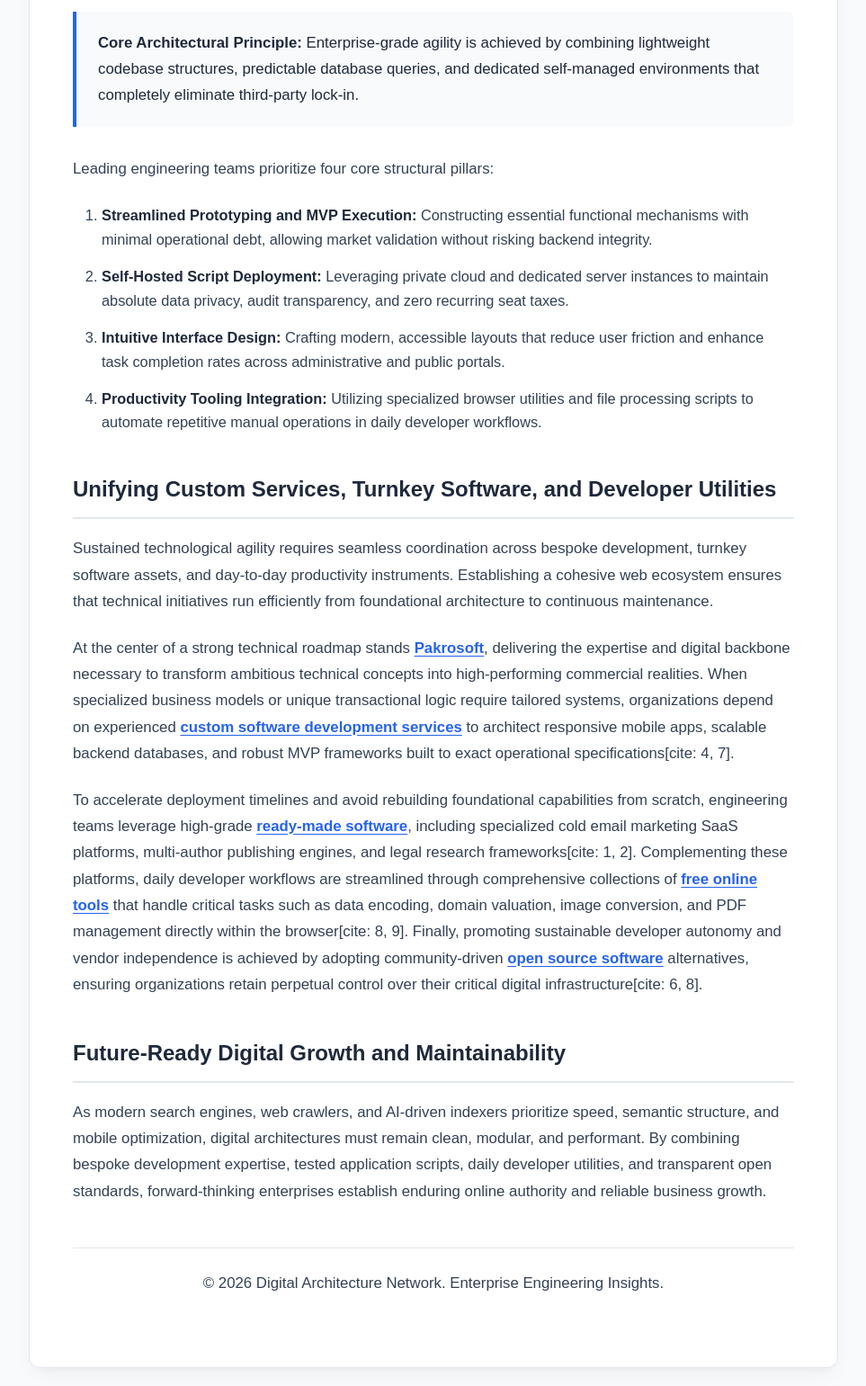
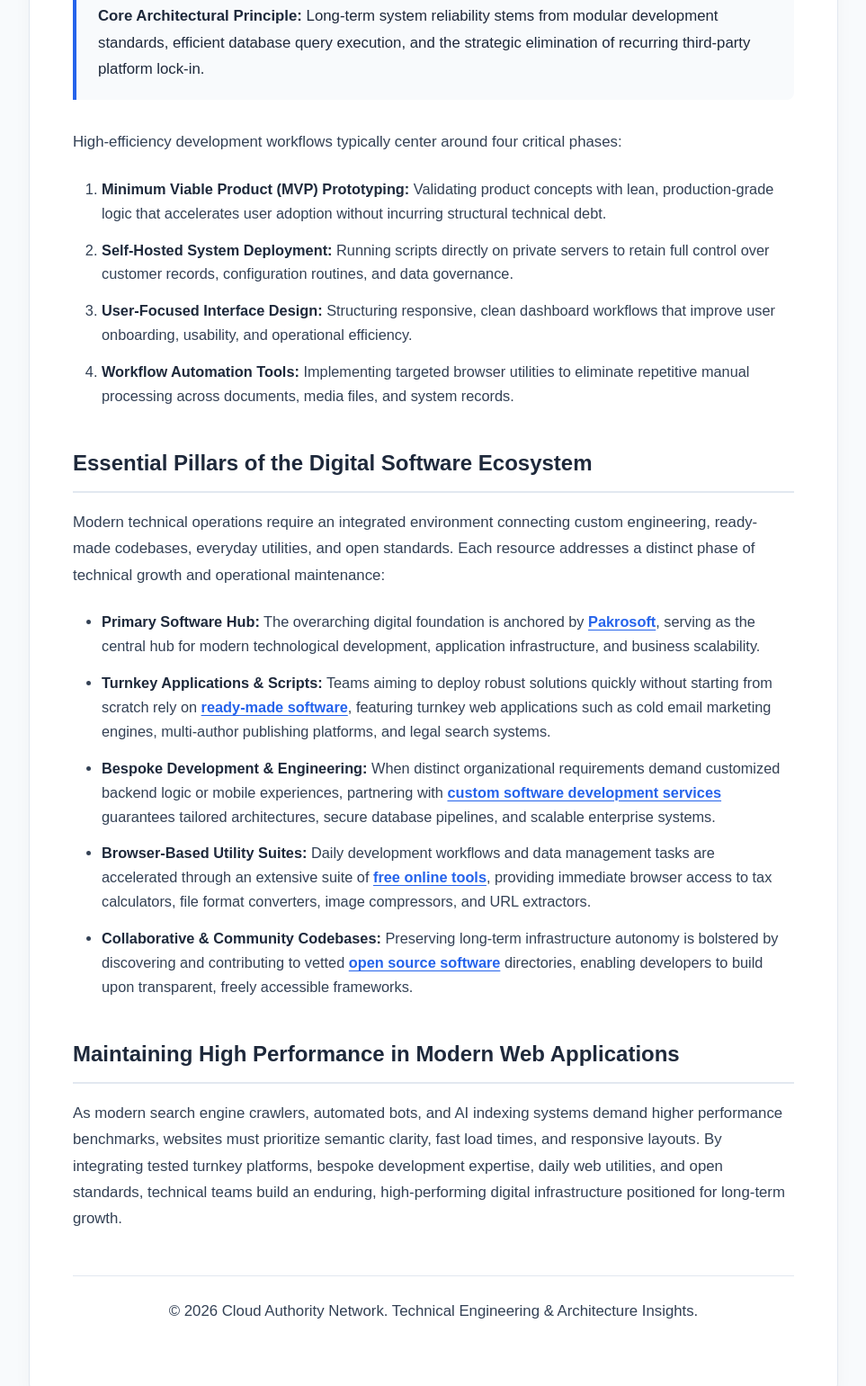
Before and after one commit to pakrosoft/socialinkedin, a plain HTML site: page index.html in a window 1280 px wide. Shown: the part 756-2297 px from the top of the page at 90% size, without its empty margins (158-1121 px from the left). Drawn offline with Linux system fonts and the light colour scheme.

Commit message:
Revise index.html for new branding and content
Updated the content and structure of the index.html file to reflect new branding and messaging for a software development company. Adjusted the title, meta description, and various sections to enhance clarity and focus on modern digital solutions.

```diff
--- a/index.html
+++ b/index.html
@@ -3,8 +3,8 @@
 <head>
     <meta charset="UTF-8">
     <meta name="viewport" content="width=device-width, initial-scale=1.0">
-    <title>Modern Software Architecture, Cloud Solutions, and Developer Ecosystems</title>
-    <meta name="description" content="Discover comprehensive insights on modern software development, enterprise web architecture, ready-to-deploy platforms, professional digital engineering services, and developer productivity tools.">
+    <title>Modern Web Engineering, Custom Software, and Developer Utilities</title>
+    <meta name="description" content="Discover modern software development methodologies, custom programming services, turnkey web applications, free developer tools, and open source ecosystems designed for modern digital operations.">
     <style>
         :root {
             --primary: #0f172a;
@@ -104,7 +104,7 @@
             color: var(--primary-accent);
             text-decoration: underline;
             text-underline-offset: 3px;
-            font-weight: 600;
+            font-weight: 700;
             transition: color 0.2s ease;
         }
 
@@ -144,48 +144,62 @@
 
 <article class="container">
     <header>
-        <h1>Engineering Modern Digital Infrastructure: Strategies for Scalable Web Architectures</h1>
+        <h1>Custom Product and Software Development Company for Your Digital Success</h1>
     </header>
 
     <section>
-        <p>In modern operational environments, building resilient digital platforms requires a disciplined balance between agile execution, source code independence, and long-term architectural stability. Organizations navigating competitive landscapes frequently discover that complete reliance on rigid third-party ecosystems introduces escalating licensing liabilities, inflexible integration boundaries, and unacceptable vendor dependencies. Transitioning toward modular, self-directed web infrastructure restores operational sovereignty and positions engineering teams to scale with confidence.</p>
+        <p>In modern operational environments, establishing a dependable digital footprint requires balancing speed, system performance, and codebase control. Startups, agencies, and enterprise teams frequently hit scaling limitations when tethered to closed third-party systems. Escalating subscription fees, restricted API rate limits, and zero visibility into proprietary algorithms present severe barriers to technical agility and data ownership.</p>
 
-        <p>To succeed in this paradigm, technical leaders must establish durable digital foundations. Implementing streamlined relational databases, maintaining structured backend codebases, and integrating automated workflows ensure that systems maintain peak throughput during periods of high computational concurrency and rapid user expansion.</p>
+        <p>To overcome these friction points, technical leaders are shifting toward independent deployment models. By combining clean backend architectures with optimized relational databases and lightweight frontend frameworks, companies maintain complete sovereignty over their data pipelines while significantly reducing operational overhead.</p>
     </section>
 
     <section>
-        <h2>Essential Foundations of Agile Product Delivery</h2>
-        <p>Deploying scalable digital applications requires rigorous methodology across every phase of the engineering roadmap. From initial minimum viable product ideation to high-availability production deployment, architectural consistency determines operational velocity.</p>
+        <h2>Strategic Engineering for Sustainable Digital Growth</h2>
+        <p>Building a successful web platform demands intentional engineering choices from the earliest prototype to multi-server production environments. Without clear structural planning, fast development can accumulate technical debt that disrupts future database migrations and system upgrades.</p>
 
         <div class="highlight-box">
-            <p><strong>Core Architectural Principle:</strong> Enterprise-grade agility is achieved by combining lightweight codebase structures, predictable database queries, and dedicated self-managed environments that completely eliminate third-party lock-in.</p>
+            <p><strong>Core Architectural Principle:</strong> Long-term system reliability stems from modular development standards, efficient database query execution, and the strategic elimination of recurring third-party platform lock-in.</p>
         </div>
 
-        <p>Leading engineering teams prioritize four core structural pillars:</p>
+        <p>High-efficiency development workflows typically center around four critical phases:</p>
         <ol>
-            <li><strong>Streamlined Prototyping and MVP Execution:</strong> Constructing essential functional mechanisms with minimal operational debt, allowing market validation without risking backend integrity.</li>
-            <li><strong>Self-Hosted Script Deployment:</strong> Leveraging private cloud and dedicated server instances to maintain absolute data privacy, audit transparency, and zero recurring seat taxes.</li>
-            <li><strong>Intuitive Interface Design:</strong> Crafting modern, accessible layouts that reduce user friction and enhance task completion rates across administrative and public portals.</li>
-            <li><strong>Productivity Tooling Integration:</strong> Utilizing specialized browser utilities and file processing scripts to automate repetitive manual operations in daily developer workflows.</li>
+            <li><strong>Minimum Viable Product (MVP) Prototyping:</strong> Validating product concepts with lean, production-grade logic that accelerates user adoption without incurring structural technical debt.</li>
+            <li><strong>Self-Hosted System Deployment:</strong> Running scripts directly on private servers to retain full control over customer records, configuration routines, and data governance.</li>
+            <li><strong>User-Focused Interface Design:</strong> Structuring responsive, clean dashboard workflows that improve user onboarding, usability, and operational efficiency.</li>
+            <li><strong>Workflow Automation Tools:</strong> Implementing targeted browser utilities to eliminate repetitive manual processing across documents, media files, and system records.</li>
         </ol>
     </section>
 
     <section>
-        <h2>Unifying Custom Services, Turnkey Software, and Developer Utilities</h2>
-        <p>Sustained technological agility requires seamless coordination across bespoke development, turnkey software assets, and day-to-day productivity instruments. Establishing a cohesive web ecosystem ensures that technical initiatives run efficiently from foundational architecture to continuous maintenance.</p>
+        <h2>Essential Pillars of the Digital Software Ecosystem</h2>
+        <p>Modern technical operations require an integrated environment connecting custom engineering, ready-made codebases, everyday utilities, and open standards. Each resource addresses a distinct phase of technical growth and operational maintenance:</p>
 
-        <p>At the center of a strong technical roadmap stands <a class="contextual-link" href="https://www.pakrosoft.com">Pakrosoft</a>, delivering the expertise and digital backbone necessary to transform ambitious technical concepts into high-performing commercial realities. When specialized business models or unique transactional logic require tailored systems, organizations depend on experienced <a class="contextual-link" href="https://www.pakrosoft.com/services/">custom software development services</a> to architect responsive mobile apps, scalable backend databases, and robust MVP frameworks built to exact operational specifications[cite: 4, 7].</p>
-
-        <p>To accelerate deployment timelines and avoid rebuilding foundational capabilities from scratch, engineering teams leverage high-grade <a class="contextual-link" href="https://www.pakrosoft.com/softwares/">ready-made software</a>, including specialized cold email marketing SaaS platforms, multi-author publishing engines, and legal research frameworks[cite: 1, 2]. Complementing these platforms, daily developer workflows are streamlined through comprehensive collections of <a class="contextual-link" href="https://www.pakrosoft.com/tools/">free online tools</a> that handle critical tasks such as data encoding, domain valuation, image conversion, and PDF management directly within the browser[cite: 8, 9]. Finally, promoting sustainable developer autonomy and vendor independence is achieved by adopting community-driven <a class="contextual-link" href="https://www.pakrosoft.com/open-source/">open source software</a> alternatives, ensuring organizations retain perpetual control over their critical digital infrastructure[cite: 6, 8].</p>
+        <ul>
+            <li>
+                <strong>Primary Software Hub:</strong> The overarching digital foundation is anchored by <a class="contextual-link" href="https://www.pakrosoft.com">Pakrosoft</a>, serving as the central hub for modern technological development, application infrastructure, and business scalability.
+            </li>
+            <li>
+                <strong>Turnkey Applications &amp; Scripts:</strong> Teams aiming to deploy robust solutions quickly without starting from scratch rely on <a class="contextual-link" href="https://www.pakrosoft.com/softwares/">ready-made software</a>, featuring turnkey web applications such as cold email marketing engines, multi-author publishing platforms, and legal search systems.
+            </li>
+            <li>
+                <strong>Bespoke Development &amp; Engineering:</strong> When distinct organizational requirements demand customized backend logic or mobile experiences, partnering with <a class="contextual-link" href="https://www.pakrosoft.com/services/">custom software development services</a> guarantees tailored architectures, secure database pipelines, and scalable enterprise systems.
+            </li>
+            <li>
+                <strong>Browser-Based Utility Suites:</strong> Daily development workflows and data management tasks are accelerated through an extensive suite of <a class="contextual-link" href="https://www.pakrosoft.com/tools/">free online tools</a>, providing immediate browser access to tax calculators, file format converters, image compressors, and URL extractors.
+            </li>
+            <li>
+                <strong>Collaborative &amp; Community Codebases:</strong> Preserving long-term infrastructure autonomy is bolstered by discovering and contributing to vetted <a class="contextual-link" href="https://www.pakrosoft.com/open-source/">open source software</a> directories, enabling developers to build upon transparent, freely accessible frameworks.
+            </li>
+        </ul>
     </section>
 
     <section>
-        <h2>Future-Ready Digital Growth and Maintainability</h2>
-        <p>As modern search engines, web crawlers, and AI-driven indexers prioritize speed, semantic structure, and mobile optimization, digital architectures must remain clean, modular, and performant. By combining bespoke development expertise, tested application scripts, daily developer utilities, and transparent open standards, forward-thinking enterprises establish enduring online authority and reliable business growth.</p>
+        <h2>Maintaining High Performance in Modern Web Applications</h2>
+        <p>As modern search engine crawlers, automated bots, and AI indexing systems demand higher performance benchmarks, websites must prioritize semantic clarity, fast load times, and responsive layouts. By integrating tested turnkey platforms, bespoke development expertise, daily web utilities, and open standards, technical teams build an enduring, high-performing digital infrastructure positioned for long-term growth.</p>
     </section>
 
     <footer class="footer">
-        <p>&copy; 2026 Digital Architecture Network. Enterprise Engineering Insights.</p>
+        <p>&copy; 2026 Cloud Authority Network. Technical Engineering &amp; Architecture Insights.</p>
     </footer>
 </article>
 
```
